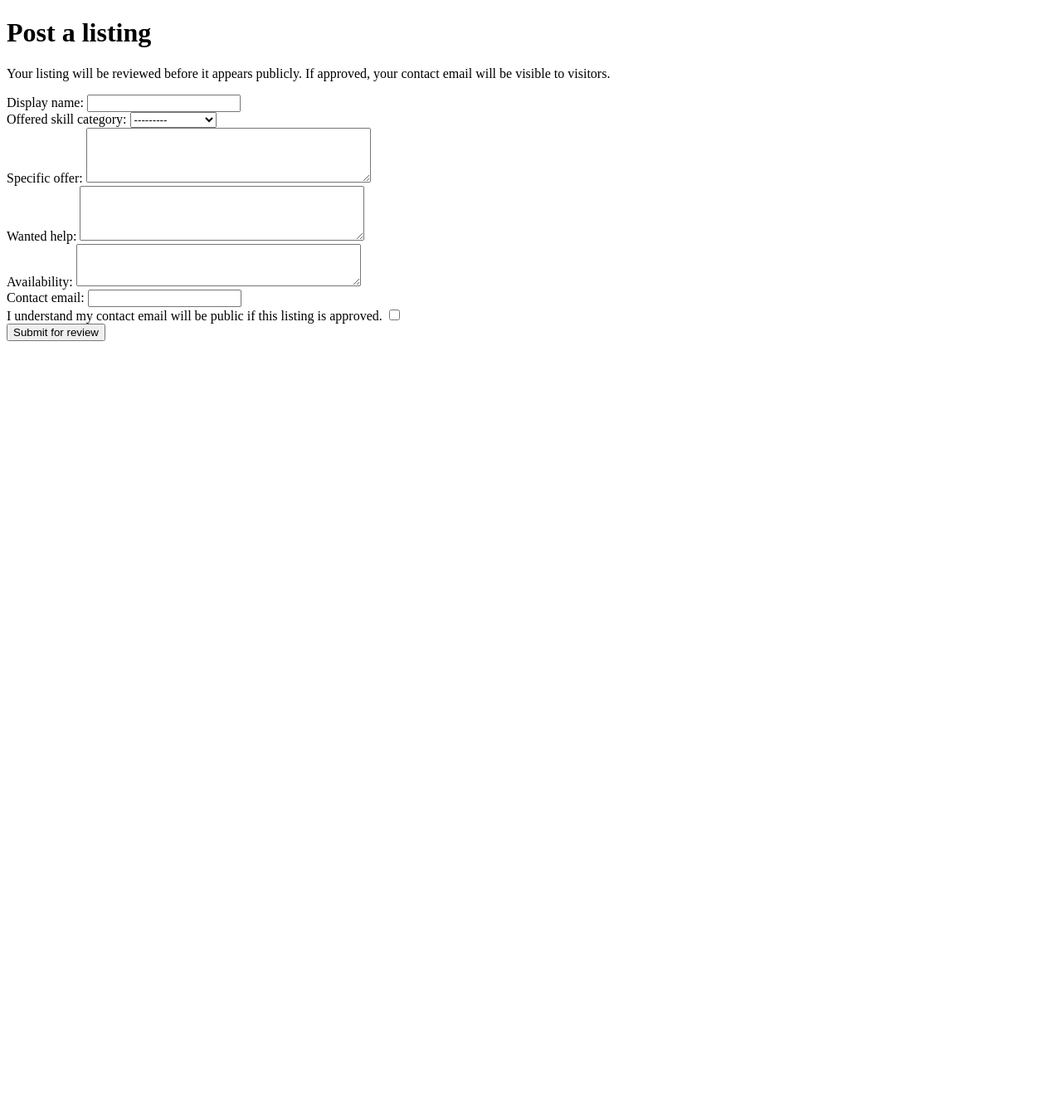
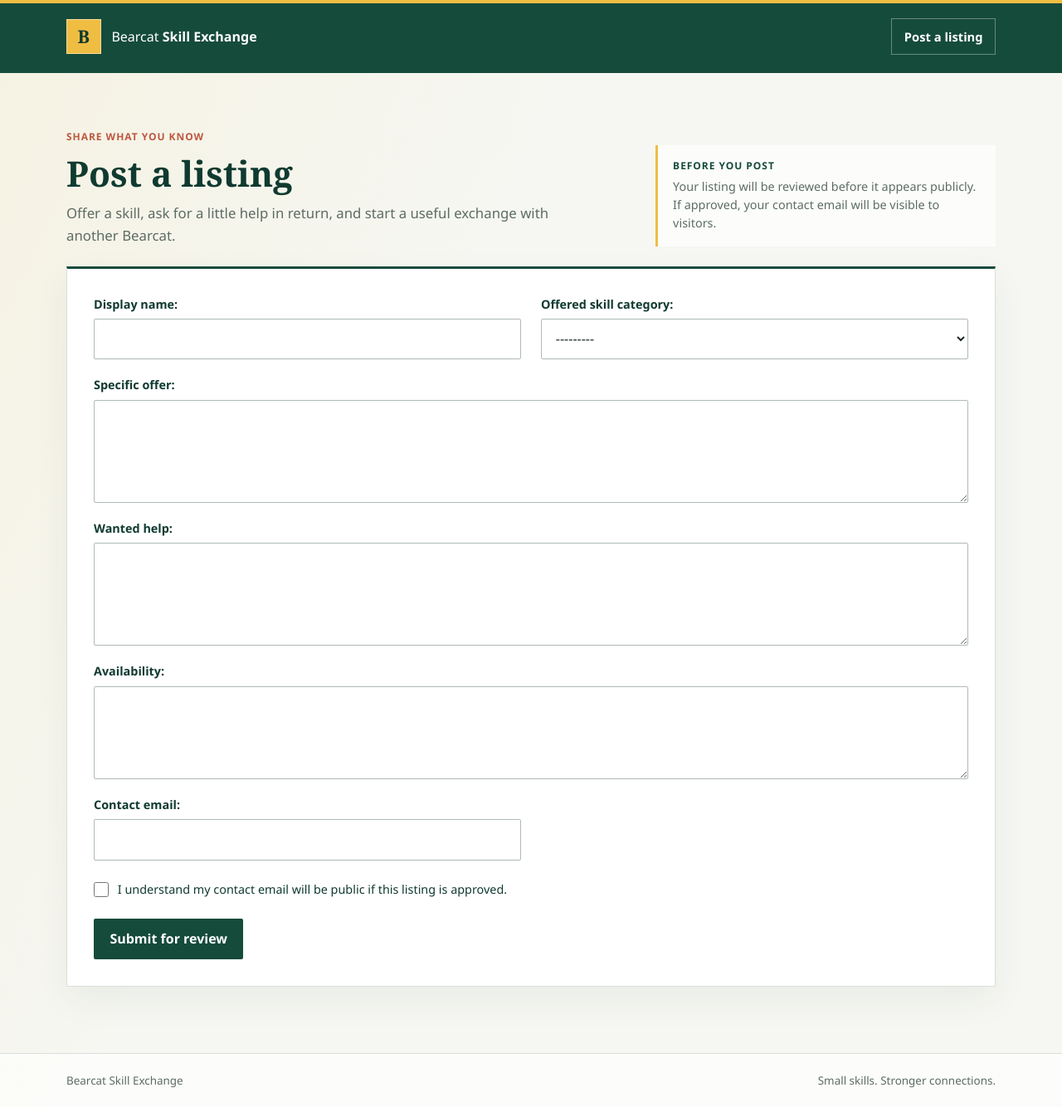
Before and after one commit to sreeyuthgunnam/bearcat-skill-exchange, a Django app: page /post/ in a window 1280 px wide. Shown: the whole page at 83% size. Before the commit the page ends 411 px from the top, so only its background shows below. Run offline with Django 5.2, Linux system fonts and the light colour scheme; parts of the project's set-up code (start-up, migrations or seed data) failed here and were passed over.

Commit message:
feat: add base layout and navigation (BSS-3)

```diff
--- a/config/urls.py
+++ b/config/urls.py
@@ -16,8 +16,10 @@ Including another URLconf
 """
 from django.contrib import admin
 from django.urls import include, path
+from django.views.generic.base import RedirectView
 
 urlpatterns = [
     path('admin/', admin.site.urls),
+    path('', RedirectView.as_view(pattern_name='listings:submit', permanent=False), name='home'),
     path('', include('listings.urls')),
 ]
--- /dev/null
+++ b/listings/static/listings/site.css
@@ -0,0 +1,460 @@
+:root {
+    color-scheme: light;
+    --green: #154b3b;
+    --green-deep: #103a30;
+    --green-soft: #e8f0eb;
+    --gold: #efbd42;
+    --coral: #bd573e;
+    --paper: #f6f7f2;
+    --white: #fff;
+    --ink: #202b26;
+    --muted: #5d6c64;
+    --line: #d8e0d9;
+    --danger: #a63232;
+    --font-body: "Segoe UI", "Aptos", sans-serif;
+    --font-display: Georgia, "Times New Roman", serif;
+}
+
+* {
+    box-sizing: border-box;
+}
+
+body {
+    min-width: 320px;
+    min-height: 100vh;
+    margin: 0;
+    display: flex;
+    flex-direction: column;
+    color: var(--ink);
+    background:
+        linear-gradient(115deg, rgba(239, 189, 66, 0.09), transparent 38%),
+        var(--paper);
+    font-family: var(--font-body);
+    line-height: 1.55;
+}
+
+a {
+    color: inherit;
+}
+
+.skip-link {
+    position: absolute;
+    z-index: 2;
+    top: 0.75rem;
+    left: 0.75rem;
+    padding: 0.65rem 0.9rem;
+    transform: translateY(-160%);
+    color: var(--white);
+    background: var(--green-deep);
+}
+
+.skip-link:focus {
+    transform: translateY(0);
+}
+
+.site-header {
+    position: relative;
+    color: var(--white);
+    background: var(--green);
+}
+
+.site-header::before {
+    position: absolute;
+    top: 0;
+    right: 0;
+    left: 0;
+    height: 4px;
+    background: var(--gold);
+    content: "";
+}
+
+.site-header__inner,
+.site-footer__inner {
+    width: min(100% - 3rem, 70rem);
+    margin: 0 auto;
+}
+
+.site-header__inner {
+    min-height: 5.5rem;
+    display: flex;
+    align-items: center;
+    justify-content: space-between;
+    gap: 2rem;
+}
+
+.brand {
+    display: inline-flex;
+    align-items: center;
+    gap: 0.8rem;
+    color: inherit;
+    text-decoration: none;
+}
+
+.brand__mark {
+    width: 2.6rem;
+    aspect-ratio: 1;
+    display: grid;
+    place-items: center;
+    border: 1px solid rgba(255, 255, 255, 0.45);
+    color: var(--green-deep);
+    background: var(--gold);
+    font-family: var(--font-display);
+    font-size: 1.35rem;
+    font-weight: 700;
+}
+
+.brand__name {
+    font-size: 1rem;
+    font-weight: 500;
+}
+
+.brand__name strong {
+    font-weight: 750;
+}
+
+.site-nav {
+    display: flex;
+    align-items: center;
+    gap: 0.5rem;
+}
+
+.site-nav__link {
+    padding: 0.6rem 0.9rem;
+    border: 1px solid rgba(255, 255, 255, 0.35);
+    color: var(--white);
+    font-size: 0.92rem;
+    font-weight: 650;
+    text-decoration: none;
+}
+
+.site-nav__link:hover,
+.site-nav__link:focus-visible {
+    color: var(--green-deep);
+    background: var(--gold);
+}
+
+.page-shell {
+    width: min(100% - 3rem, 70rem);
+    flex: 1;
+    margin: 0 auto;
+    padding: 4.25rem 0 5rem;
+}
+
+.content-layout {
+    display: grid;
+    grid-template-columns: minmax(0, 1fr) minmax(15rem, 0.62fr);
+    align-items: end;
+    gap: 1.5rem 3rem;
+}
+
+.page-heading {
+    max-width: 43rem;
+}
+
+.eyebrow,
+.review-note__label {
+    margin: 0 0 0.65rem;
+    color: var(--coral);
+    font-size: 0.75rem;
+    font-weight: 800;
+    letter-spacing: 0.08em;
+    text-transform: uppercase;
+}
+
+h1,
+h2,
+p {
+    margin-top: 0;
+}
+
+h1 {
+    margin-bottom: 0.75rem;
+    color: var(--green-deep);
+    font-family: var(--font-display);
+    font-size: 2.65rem;
+    font-weight: 600;
+    line-height: 1.12;
+}
+
+.page-intro {
+    max-width: 38rem;
+    margin-bottom: 0;
+    color: var(--muted);
+    font-size: 1.05rem;
+}
+
+.review-note {
+    padding: 1rem 1.15rem;
+    border-left: 3px solid var(--gold);
+    background: rgba(255, 255, 255, 0.72);
+}
+
+.review-note__label {
+    display: block;
+    margin-bottom: 0.25rem;
+    color: var(--green);
+}
+
+.review-note p {
+    margin-bottom: 0;
+    color: var(--muted);
+    font-size: 0.9rem;
+}
+
+.form-panel {
+    grid-column: 1 / -1;
+    padding: 2rem;
+    border: 1px solid var(--line);
+    border-top: 3px solid var(--green);
+    background: var(--white);
+    box-shadow: 0 1rem 2.5rem rgba(23, 54, 42, 0.06);
+}
+
+.form-grid {
+    display: grid;
+    grid-template-columns: repeat(2, minmax(0, 1fr));
+    gap: 1.25rem 1.5rem;
+}
+
+.form-field {
+    min-width: 0;
+    display: flex;
+    flex-direction: column;
+    align-items: stretch;
+    gap: 0.4rem;
+}
+
+.form-field--wide {
+    grid-column: 1 / -1;
+}
+
+.form-field label {
+    color: var(--green-deep);
+    font-size: 0.9rem;
+    font-weight: 700;
+}
+
+.form-field input:not([type="checkbox"]),
+.form-field select,
+.form-field textarea {
+    width: 100%;
+    min-height: 2.9rem;
+    padding: 0.7rem 0.8rem;
+    border: 1px solid #aebbb2;
+    border-radius: 2px;
+    color: var(--ink);
+    background: var(--white);
+    font: inherit;
+}
+
+.form-field textarea {
+    min-height: 7rem;
+    resize: vertical;
+}
+
+.form-field input:focus-visible,
+.form-field select:focus-visible,
+.form-field textarea:focus-visible {
+    outline: 3px solid rgba(21, 75, 59, 0.2);
+    border-color: var(--green);
+}
+
+.form-field--check {
+    grid-column: 1 / -1;
+    display: grid;
+    grid-template-columns: auto minmax(0, 1fr);
+    align-items: start;
+    gap: 0.65rem;
+    padding-top: 0.25rem;
+}
+
+.form-field--check input {
+    width: 1.15rem;
+    height: 1.15rem;
+    flex: 0 0 auto;
+    margin: 0.15rem 0 0;
+    accent-color: var(--green);
+}
+
+.form-field--check label {
+    max-width: 42rem;
+    font-weight: 550;
+}
+
+.form-field--check .field-help,
+.form-field--check .field-error {
+    grid-column: 2;
+}
+
+.field-help,
+.field-error {
+    margin: 0;
+    font-size: 0.84rem;
+}
+
+.field-help {
+    color: var(--muted);
+}
+
+.field-error,
+.errorlist {
+    color: var(--danger);
+}
+
+.errorlist {
+    margin: 0 0 1rem;
+    padding-left: 1.25rem;
+}
+
+.form-field--error input,
+.form-field--error select,
+.form-field--error textarea {
+    border-color: var(--danger);
+}
+
+.button {
+    min-height: 2.9rem;
+    display: inline-flex;
+    align-items: center;
+    justify-content: center;
+    padding: 0.7rem 1.15rem;
+    border: 1px solid transparent;
+    border-radius: 2px;
+    font: inherit;
+    font-weight: 750;
+    text-decoration: none;
+    cursor: pointer;
+}
+
+.button--primary {
+    margin-top: 1.5rem;
+    color: var(--white);
+    background: var(--green);
+}
+
+.button--primary:hover,
+.button--primary:focus-visible {
+    background: var(--green-deep);
+}
+
+.button--secondary {
+    margin-top: 0.75rem;
+    border-color: var(--green);
+    color: var(--green);
+    background: transparent;
+}
+
+.button--secondary:hover,
+.button--secondary:focus-visible {
+    color: var(--white);
+    background: var(--green);
+}
+
+.confirmation-panel {
+    max-width: 43rem;
+    padding: clamp(1.5rem, 5vw, 3.25rem);
+    border: 1px solid var(--line);
+    border-top: 4px solid var(--gold);
+    background: var(--white);
+    box-shadow: 0 1rem 2.5rem rgba(23, 54, 42, 0.06);
+}
+
+.confirmation-panel > p:not(.eyebrow) {
+    max-width: 34rem;
+    margin-bottom: 0.75rem;
+    color: var(--muted);
+    font-size: 1.05rem;
+}
+
+.site-footer {
+    border-top: 1px solid var(--line);
+    color: var(--muted);
+    background: rgba(255, 255, 255, 0.65);
+    font-size: 0.84rem;
+}
+
+.site-footer__inner {
+    min-height: 4rem;
+    display: flex;
+    align-items: center;
+    justify-content: space-between;
+    gap: 1rem;
+}
+
+@media (max-width: 700px) {
+    .site-header__inner,
+    .site-footer__inner,
+    .page-shell {
+        width: min(100% - 2rem, 70rem);
+    }
+
+    .site-header__inner {
+        min-height: 4.75rem;
+        gap: 0.75rem;
+    }
+
+    .brand {
+        gap: 0.55rem;
+    }
+
+    .brand__mark {
+        width: 2.25rem;
+    }
+
+    .brand__name {
+        max-width: 12rem;
+        font-size: 0.87rem;
+        line-height: 1.25;
+    }
+
+    .site-nav__link {
+        padding: 0.5rem 0.6rem;
+        font-size: 0.82rem;
+        text-align: center;
+    }
+
+    .page-shell {
+        padding: 2.75rem 0 3.5rem;
+    }
+
+    .content-layout {
+        grid-template-columns: minmax(0, 1fr);
+        gap: 1.25rem;
+    }
+
+    h1 {
+        font-size: 2.1rem;
+    }
+
+    .review-note {
+        max-width: none;
+    }
+
+    .form-panel {
+        grid-column: auto;
+        padding: 1.25rem;
+    }
+
+    .form-grid {
+        grid-template-columns: minmax(0, 1fr);
+        gap: 1rem;
+    }
+
+    .form-field--wide,
+    .form-field--check {
+        grid-column: auto;
+    }
+
+    .button--primary {
+        width: 100%;
+    }
+
+    .site-footer__inner {
+        min-height: 4.25rem;
+        align-items: flex-start;
+        justify-content: center;
+        flex-direction: column;
+        gap: 0;
+        padding: 0.75rem 0;
+    }
+}
--- /dev/null
+++ b/listings/templates/listings/base.html
@@ -0,0 +1,36 @@
+{% load static %}
+<!doctype html>
+<html lang="en">
+<head>
+    <meta charset="utf-8">
+    <meta name="viewport" content="width=device-width, initial-scale=1">
+    <meta name="theme-color" content="#154b3b">
+    <title>{% block title %}Bearcat Skill Exchange{% endblock %}</title>
+    <link rel="stylesheet" href="{% static 'listings/site.css' %}">
+</head>
+<body>
+    <a class="skip-link" href="#main-content">Skip to content</a>
+    <header class="site-header">
+        <div class="site-header__inner">
+            <a class="brand" href="{% url 'listings:submit' %}" aria-label="Bearcat Skill Exchange home">
+                <span class="brand__mark" aria-hidden="true">B</span>
+                <span class="brand__name">Bearcat <strong>Skill Exchange</strong></span>
+            </a>
+            <nav class="site-nav" aria-label="Main navigation">
+                <a class="site-nav__link" href="{% url 'listings:submit' %}">Post a listing</a>
+            </nav>
+        </div>
+    </header>
+
+    <main id="main-content" class="page-shell">
+        {% block content %}{% endblock %}
+    </main>
+
+    <footer class="site-footer">
+        <div class="site-footer__inner">
+            <span>Bearcat Skill Exchange</span>
+            <span>Small skills. Stronger connections.</span>
+        </div>
+    </footer>
+</body>
+</html>
--- a/listings/templates/listings/post.html
+++ b/listings/templates/listings/post.html
@@ -1,27 +1,41 @@
-<!doctype html>
-<html lang="en">
-<head>
-    <meta charset="utf-8">
-    <meta name="viewport" content="width=device-width, initial-scale=1">
-    <title>Post a listing | Bearcat Skill Exchange</title>
-</head>
-<body>
-    <main>
+{% extends 'listings/base.html' %}
+
+{% block title %}Post a listing | Bearcat Skill Exchange{% endblock %}
+
+{% block content %}
+    <div class="content-layout">
+        <header class="page-heading">
+            <p class="eyebrow">Share what you know</p>
             <h1>Post a listing</h1>
+            <p class="page-intro">Offer a skill, ask for a little help in return, and start a useful exchange with another Bearcat.</p>
+        </header>
+
+        <aside class="review-note">
+            <span class="review-note__label">Before you post</span>
             <p>Your listing will be reviewed before it appears publicly. If approved, your contact email will be visible to visitors.</p>
-        <form method="post">
+        </aside>
+
+        <section class="form-panel" aria-label="Listing details">
+            <form method="post" class="submission-form">
                 {% csrf_token %}
                 {{ form.non_field_errors }}
+                <div class="form-grid">
                     {% for field in form %}
-                <div>
+                        <div class="form-field{% if field.errors %} form-field--error{% endif %}{% if field.name == 'offer_description' or field.name == 'wanted_help' or field.name == 'availability' %} form-field--wide{% endif %}{% if field.field.widget.input_type == 'checkbox' %} form-field--check{% endif %}">
+                            {% if field.field.widget.input_type == 'checkbox' %}
+                                {{ field }}
+                                {{ field.label_tag }}
+                            {% else %}
                                 {{ field.label_tag }}
                                 {{ field }}
-                    {% if field.help_text %}<p>{{ field.help_text }}</p>{% endif %}
-                    {% for error in field.errors %}<p role="alert">{{ error }}</p>{% endfor %}
+                            {% endif %}
+                            {% if field.help_text %}<p class="field-help">{{ field.help_text }}</p>{% endif %}
+                            {% for error in field.errors %}<p class="field-error" role="alert">{{ error }}</p>{% endfor %}
                         </div>
                     {% endfor %}
-            <button type="submit">Submit for review</button>
+                </div>
+                <button class="button button--primary" type="submit">Submit for review</button>
             </form>
-    </main>
-</body>
-</html>
+        </section>
+    </div>
+{% endblock %}
--- a/listings/tests.py
+++ b/listings/tests.py
@@ -86,6 +86,11 @@ class ListingSubmissionTests(TestCase):
             'public_email_acknowledgment': 'on',
         }
 
+    def test_root_redirects_to_submission_form(self):
+        response = self.client.get('/')
+
+        self.assertRedirects(response, reverse('listings:submit'))
+
     def test_get_displays_submission_form_and_public_email_acknowledgment(self):
         response = self.client.get(reverse('listings:submit'))
 
```
Also changed, not shown: listings/templates/listings/submitted.html (+11 -13 lines). Lines whose indentation alone changed are shown as unchanged.
